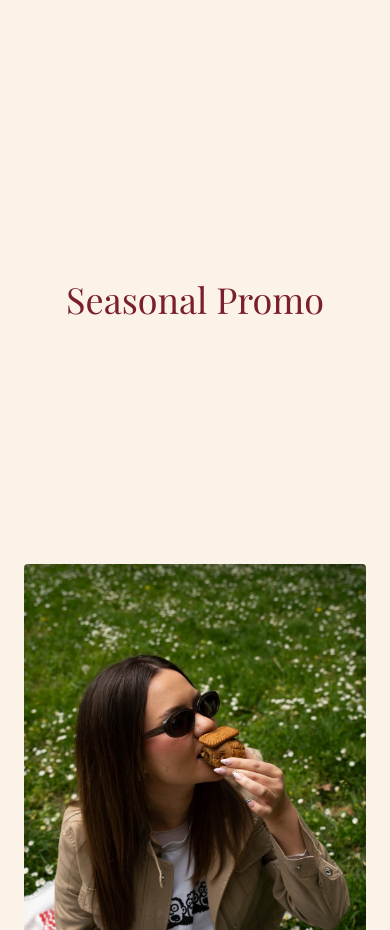
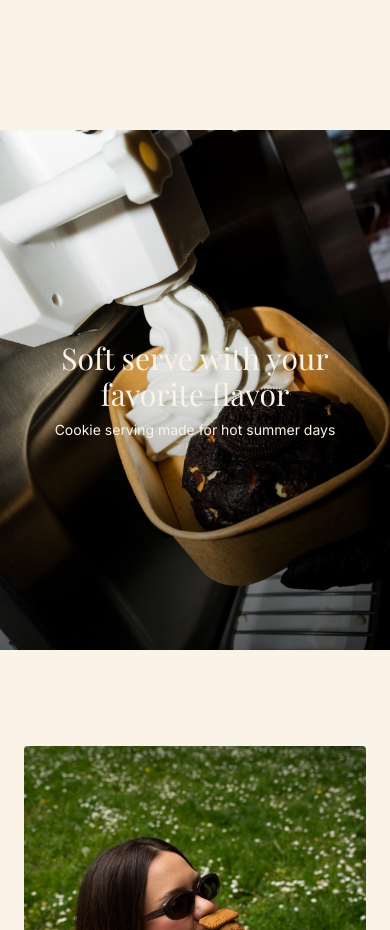
Before and after one commit to kosj3nka/kekspoint, a Next.js app: page / in a window 390 px wide. Shown: the part 1220-2150 px from the top of the page. Built offline with nearby package versions, Linux system fonts and the light colour scheme; a web font is replaced by a local one.

Commit message:
Promo: full-width image row/cycle layout with heading and subline overlay

```diff
--- a/components/sections/Promo.tsx
+++ b/components/sections/Promo.tsx
@@ -1,7 +1,85 @@
+"use client";
+
+import Image from "next/image";
+import { useEffect, useState } from "react";
+
+type PromoImage = { id: string; src: string; alt: string };
+
+// Placeholder data — swap for an admin/DB-backed fetch once the promo table exists.
+const PROMO_IMAGES: PromoImage[] = [
+  {
+    id: "beach",
+    src: "/assets/beachCookie.jpg",
+    alt: "A KeksPoint cookie enjoyed outdoors on a sunny summer day",
+  },
+  {
+    id: "pump",
+    src: "/assets/icecreamPump.jpg",
+    alt: "Soft serve ice cream being swirled onto a fresh KeksPoint cookie",
+  },
+  {
+    id: "eating",
+    src: "/assets/eatingIcecreamCookie.jpg",
+    alt: "Someone biting into a KeksPoint cookie topped with ice cream",
+  },
+];
+
+const PROMO_HEADING = "Soft serve with your favorite flavor";
+const PROMO_SUBLINE = "Cookie serving made for hot summer days";
+
+const CYCLE_MS = 5000;
+
 export default function Promo() {
+  const [activeIndex, setActiveIndex] = useState(0);
+
+  useEffect(() => {
+    if (PROMO_IMAGES.length < 2) return;
+
+    const interval = setInterval(() => {
+      setActiveIndex((current) => (current + 1) % PROMO_IMAGES.length);
+    }, CYCLE_MS);
+
+    return () => clearInterval(interval);
+  }, []);
+
   return (
-    <section id="promo" className="flex min-h-[40vh] items-center justify-center bg-cream text-brand-red">
-      <h2 className="font-display text-4xl">Seasonal Promo</h2>
+    <section id="promo" className="relative w-full overflow-hidden">
+      <div className="hidden sm:flex sm:h-[420px] sm:w-full">
+        {PROMO_IMAGES.map((image) => (
+          <div key={image.id} className="relative h-full flex-1">
+            <Image
+              src={image.src}
+              alt={image.alt}
+              fill
+              sizes={`${Math.ceil(100 / PROMO_IMAGES.length)}vw`}
+              className="object-cover"
+            />
+          </div>
+        ))}
+      </div>
+
+      <div className="relative aspect-[3/4] w-full sm:hidden">
+        {PROMO_IMAGES.map((image, index) => (
+          <Image
+            key={image.id}
+            src={image.src}
+            alt={image.alt}
+            fill
+            priority={index === 0}
+            sizes="100vw"
+            className={`object-cover transition-opacity duration-1000 ${
+              index === activeIndex ? "opacity-100" : "opacity-0"
+            }`}
+          />
+        ))}
+      </div>
+
+      <div className="pointer-events-none absolute inset-0 bg-linear-to-t from-black/60 via-black/10 to-transparent" />
+
+      <div className="pointer-events-none absolute inset-0 flex flex-col items-center justify-center gap-2 px-6 text-center text-cream">
+        <h2 className="font-display text-3xl sm:text-4xl">{PROMO_HEADING}</h2>
+        <p className="font-sans text-sm sm:text-base">{PROMO_SUBLINE}</p>
+      </div>
     </section>
   );
 }
```
